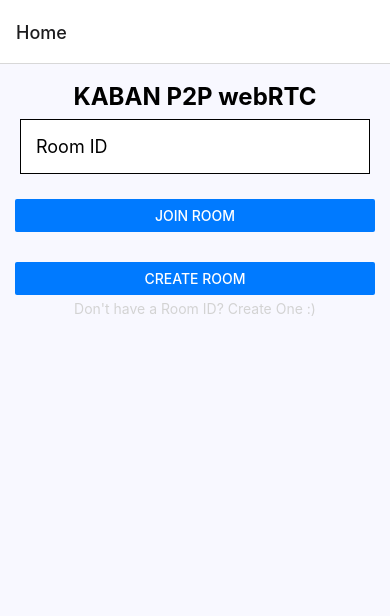
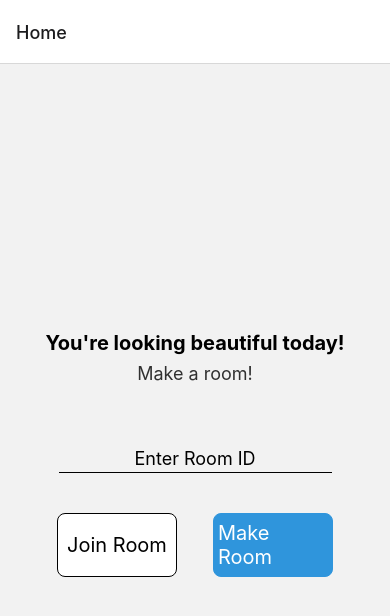
Before and after one commit to cuteWarmFrog/p2p-chat, a React Native app in the folder Mobile/: screen /Home in a window 390 px wide. Shown: the top 616 px of the page. Built offline with nearby package versions, Linux system fonts and the light colour scheme.

Commit message:
new layout, render of multiple streams in progress

```diff
--- /dev/null
+++ b/Mobile/scr/components/CameraModule.js
@@ -0,0 +1,62 @@
+import React, {useState, useEffect} from 'react';
+import {
+    Platform,
+    StyleSheet,
+    TouchableOpacity,
+    View
+} from 'react-native';
+import {
+    Text,
+} from './Themed';
+
+// import {FontAwesome5} from '@expo/vector-icons';
+import { FontAwesomeIcon,  } from '@fortawesome/react-native-fontawesome'
+import {RTCView} from "react-native-webrtc";
+
+export default function CameraModule(props) {
+    const [hasPermission, setHasPermission] = useState(null);
+    // const [type, setType] = useState(Camera.Constants.Type.front);
+    const { stream, isMy } = props;
+
+    return (
+        <View style={styles.camera}>
+            {isMy && <TouchableOpacity style={styles.button}>
+                <View style={styles.buttonContainer}>
+                    {/*<FontAwesomeIcon icon="airbnb" size={18} color="white"/>*/}
+                    {/*<FontAwesomeIcon icon={"facebook"} />*/}
+                    <Text style={{color: 'red', zIndex: 11}}>Rotate</Text>
+                </View>
+            </TouchableOpacity>}
+            <RTCView style={styles.camera} streamURL={stream.toURL()} />
+
+        </View>
+    );
+}
+
+const styles = StyleSheet.create({
+    container: {
+        // alignItems: 'center',
+        // justifyContent: 'center',
+    },
+    camera: {
+        // flex: Platform.OS === 'ios' ? 1 : 0,
+        // height: Platform.OS === 'ios' ? 'auto' : '100%',
+        height: "50%",
+        width: '100%',
+        padding: 10,
+        flexDirection: 'row-reverse',
+        justifyContent: 'flex-end',
+        alignItems: 'flex-end'
+    },
+    buttonContainer: {
+        backgroundColor: 'rgba(0,0,0,0.4)',
+        width: 35,
+        height: 35,
+        borderRadius: 20,
+        justifyContent: 'center',
+        alignItems: 'center',
+        position: 'absolute',
+        left: 10,
+        top: 10
+    }
+});
--- /dev/null
+++ b/Mobile/scr/components/Themed.js
@@ -0,0 +1,110 @@
+/**
+ * Learn more about Light and Dark modes:
+ * https://docs.expo.io/guides/color-schemes/
+ */
+
+import * as React from 'react';
+import {
+    Text as DefaultText,
+    View as DefaultView,
+    TextInput as DefaultTexInput,
+    TouchableOpacity as DefaultButton,
+    StyleSheet
+} from 'react-native';
+
+import Colors from '../constants/Colors';
+import { useColorScheme } from 'react-native';
+
+export function useThemeColor(
+    props,
+    colorName
+) {
+    const theme = useColorScheme();
+    const colorFromProps = props[theme];
+
+    if (colorFromProps) {
+        return colorFromProps;
+    } else {
+        return Colors[theme][colorName];
+    }
+}
+
+export function Text(props) {
+    const {style, lightColor, darkColor, ...otherProps} = props;
+    const color = useThemeColor({ light: lightColor, dark: darkColor }, 'text');
+
+    return <DefaultText style={[{color}, style]} {...otherProps} />;
+}
+
+export function View(props) {
+    const {style, lightColor, darkColor, ...otherProps} = props;
+    const backgroundColor = useThemeColor({light: lightColor, dark: darkColor}, 'background');
+
+    return <DefaultView style={[{backgroundColor}, style]} {...otherProps} />;
+}
+
+export function PrimaryButton(props) {
+    const {style, lightColor, darkColor, title, ...otherProps} = props;
+    const backgroundColor = useThemeColor({light: lightColor, dark: darkColor}, 'tint');
+    const color = useThemeColor({light: lightColor, dark: darkColor}, 'background');
+
+    return (
+        <DefaultButton style={[
+            {backgroundColor},
+            {borderColor: backgroundColor},
+            style,
+            styles.buttonContainer,
+        ]}
+                       {...otherProps}>
+            <Text style={[{color}, styles.buttonTitle]}>
+                {title}
+            </Text>
+        </DefaultButton>
+    )
+}
+
+export function SecondaryButton(props) {
+    const {style, lightColor, darkColor, title, ...otherProps} = props;
+    const backgroundColor = useThemeColor({light: lightColor, dark: darkColor}, 'background');
+    const color = useThemeColor({light: lightColor, dark: darkColor}, 'text');
+    return (
+        <DefaultButton style={[
+            {backgroundColor},
+            style,
+            styles.buttonContainer,
+            {borderColor: color}
+        ]}
+                       {...otherProps}>
+            <Text style={[{color}, styles.buttonTitle]}>
+                {title}
+            </Text>
+        </DefaultButton>
+    )
+}
+
+export function TextInput(props) {
+    const {style, placeholder, lightColor, darkColor, ...otherProps} = props;
+    const color = useThemeColor({light: lightColor, dark: darkColor}, 'text');
+    return (
+        <DefaultTexInput
+            placeholder={placeholder}
+            style={[style, {color: color}]} {...otherProps} />
+    )
+}
+
+const styles = StyleSheet.create({
+    buttonContainer: {
+        paddingHorizontal: 4,
+        paddingVertical: 8,
+        borderRadius: 8,
+        justifyContent: 'center',
+        alignItems: 'center',
+        borderWidth: 1,
+        fontWeight: 'bold',
+        height: 64,
+        width: 120
+    },
+    buttonTitle: {
+        fontSize: 20
+    }
+});
--- /dev/null
+++ b/Mobile/scr/components/VerticalPairOfStreams.js
@@ -0,0 +1,21 @@
+import React from "react";
+import CameraModule from "./CameraModule";
+import {View} from "react-native";
+
+export const VerticalPairOfStreams = ({streams}) => {
+    const {up, down, id} = streams;
+    return (
+        <View style={{
+            flexDirection: 'column',
+            borderWidth: 3,
+            borderColor: 'yellow'
+        }}>
+            <View>
+                <CameraModule stream={up}/>
+            </View>
+            <View>
+                <CameraModule isMy stream={down}/>
+            </View>
+        </View>
+    );
+}
--- a/Mobile/scr/components/VideoChat.js
+++ b/Mobile/scr/components/VideoChat.js
@@ -1,19 +1,20 @@
-import React, { useCallback } from 'react';
+import React, {useCallback} from 'react';
 
-import {ScrollView, View, StyleSheet } from 'react-native';
-import { RTCView } from "react-native-webrtc";
+import {FlatList, StyleSheet, Text, View} from 'react-native';
+import CameraModule from "./CameraModule";
+import {VerticalPairOfStreams} from "./VerticalPairOfStreams";
 
-export const VideoChat = ({myStream, remoteStreams}) => {
+export const VideoChat = ({myStream, remoteStreams, roomId}) => {
 
-    const renderStreamHalfScreen = (stream1, stream2) => {
-        console.log('renderStreamHalfScreen');
+    const renderStream = (myStream, partnerStream) => {
+        console.log('renderStream');
         return (
             <>
-                <View style={styles.streamView}>
-                    <RTCView style={styles.stream} streamURL={stream1.toURL()} />
+                <View style={styles.partnerCameraContainer}>
+                    <CameraModule stream={partnerStream}/>
                 </View>
-                <View style={styles.streamView}>
-                    <RTCView style={styles.stream} streamURL={stream2.toURL()} />
+                <View style={styles.myCameraContainer}>
+                    <CameraModule isMy stream={myStream}/>
                 </View>
             </>
         )
@@ -22,75 +23,108 @@ export const VideoChat = ({myStream, remoteStreams}) => {
     const renderStreamFullScreen = useCallback((stream) => {
         console.log('renderStreamFullScreen');
         return (
-            <>
-                <View style={styles.streamView}>
-                    <RTCView style={styles.stream} streamURL={stream.toURL()} />
-                </View>
-            </>
+            <CameraModule isMy stream={stream}/>
         )
     }, [])
 
-    //todo Лёша, нужна другая логика на свайп
-    const renderMultipleStreams = useCallback((myStream, remoteStreams) => {
-        console.log('remoteStream', remoteStreams)
+    const renderMultipleStreams = (myStream, remoteStreams) => {
+        const pairs = [];
+        const streams = [myStream, ...remoteStreams];
+        for(let i = 0; i < streams.length; i += 2) {
+            pairs.push({
+                up: streams[i],
+                down: i + 1 < streams.length ? streams[i + 1] : null,
+                id: i
+            })
+        }
+
+        console.log(pairs.length);
+
         return (
-            <ScrollView horizontal>
-                <RTCView stream={myStream.toURL()}/>
-                {remoteStreams.map((stream, i) => {
-                    return (
-                        <View key={i}>
-                            <RTCView style={styles.stream} streamURL={stream.toURL()} />
-                        </View>
-                    )
-                })}
-            </ScrollView>
+            <FlatList style={{backgroundColor: 'red', width: "100%"}}
+                horizontal
+                data={pairs}
+                renderItem={({item}) => <VerticalPairOfStreams streams={item}/>}
+                keyExtractor={(item) => item.id}
+            />
         )
-    }, []);
+    }
 
     const renderChat = () => {
-        if(!remoteStreams)
+        if (!remoteStreams)
             return null;
 
-        if(remoteStreams.length === 0) {
+        if (remoteStreams.length === 0) {
             return renderStreamFullScreen(myStream);
         }
 
-        if(remoteStreams.length === 1) {
-            return renderStreamHalfScreen(myStream, remoteStreams[0]);
+        if (remoteStreams.length === 1) {
+            return renderStream(myStream, remoteStreams[0]);
         }
 
-        if(remoteStreams.length > 1) {
+        if (remoteStreams.length > 1) {
             return renderMultipleStreams(myStream, remoteStreams);
         }
-
-
     }
 
     console.log(myStream);
     return (
-        <View style={styles.videoChat}>
+        <View style={styles.container}>
+            <View style={styles.roomCredits}>
+                <Text style={styles.roomTitle}>
+                    Your Room ID: {roomId}
+                </Text>
+            </View>
             {myStream ? renderChat() : null}
         </View>
     )
 }
 
 const styles = StyleSheet.create({
-    videoChat: {
+    container: {
         flex: 1,
-        flexDirection: 'column',
-        borderColor: "grey",
-        borderWidth: 3,
+        alignItems: 'center',
+        justifyContent: 'center',
     },
-
-    streamView: {
-        flex: 1,
-        borderColor: "red",
-        borderWidth: 3,
+    partnerCameraContainer: {},
+    roomCredits: {
+        position: 'absolute',
+        top: 0,
+        backgroundColor: 'rgba(0, 0, 0, 0.3)',
+        width: '100%',
+        zIndex: 10,
+        justifyContent: 'center',
+        alignItems: 'center',
+        paddingVertical: 16
     },
-
-    stream: {
-        width: "100%",
-        height: "100%"
+    roomTitle: {
+        fontSize: 32,
+        fontWeight: 'bold',
+        marginBottom: 8,
+        color: 'white'
     },
-
-})
+    roomSubtitle: {
+        fontSize: 24,
+        color: 'white'
+    },
+    separator: {
+        marginVertical: 30,
+        height: 1,
+        width: '80%',
+    },
+    buttonsWrapper: {
+        flexDirection: 'row',
+        justifyContent: 'space-around',
+        width: '80%'
+    },
+    myCameraContainer: {
+        position: 'absolute',
+        bottom: 20,
+        left: 20,
+        height: 180,
+        width: 110,
+        borderRadius: 10,
+        backgroundColor: 'rgba(0, 0, 0, 0.3)',
+        overflow: 'hidden',
+    }
+});
--- /dev/null
+++ b/Mobile/scr/constants/Colors.js
@@ -0,0 +1,27 @@
+const tintColorLight = '#2f95dc';
+const tintColorDark = '#fff';
+
+export default {
+  light: {
+    text: '#000',
+    background: '#fff',
+    tint: tintColorLight,
+    tabIconDefault: '#ccc',
+    tabIconSelected: tintColorLight,
+    myMessageText: 'black',
+    myMessageBackground: '#b7d9e2',
+    messageText: 'black',
+    messageBackground: 'white',
+  },
+  dark: {
+    text: '#fff',
+    background: '#000',
+    tint: tintColorDark,
+    tabIconDefault: '#ccc',
+    tabIconSelected: tintColorDark,
+    myMessageText: 'white',
+    myMessageBackground: '#3a728e',
+    messageText: 'white',
+    messageBackground: '#1f5372',
+  },
+};
--- a/Mobile/scr/screens/Chat.js
+++ b/Mobile/scr/screens/Chat.js
@@ -99,25 +99,8 @@ export const Chat = ({ route }) => {
     return (
         <VideoChat
             myStream={myStream}
-            remoteStreams={[myStream]}
+            remoteStreams={[myStream, myStream, myStream, myStream, myStream]}
+            roomId={roomId}
         />
     )
 }
-
-const styles = StyleSheet.create({
-    container: {
-        flex: 1,
-        padding: 8,
-    },
-
-    streamView: {
-        height: 330,
-        borderColor: "grey",
-        borderWidth: 7,
-    },
-
-    baseText: {
-      fontSize: 18,
-      color: 'black'
-    }
-})
--- a/Mobile/scr/screens/Home.js
+++ b/Mobile/scr/screens/Home.js
@@ -1,6 +1,7 @@
 import React, { useState } from 'react';
 import { Text, View, Button, TextInput, StyleSheet } from 'react-native';
 import { useNavigation } from '@react-navigation/native';
+import {PrimaryButton, SecondaryButton} from "../components/Themed";
 
 
 const BLUE = "#007AFF";
@@ -14,7 +15,7 @@ export const Home = () => {
     // Generating random room id for the initiating peer
     const generateID = () => {
         let result = '';
-        const characters = 'ABCDEFGHIJKLMNOPQRSTUVWXYZabcdefghijklmnopqrstuvwxyz0123456789';
+        const characters = 'abcdefghjkmnpqrstuvwxyz123456789';
         let charactersLength = characters.length;
         for (let i = 0; i < LENGTH; i++) {
             result += characters.charAt(Math.floor(Math.random() * charactersLength));
@@ -39,64 +40,57 @@ export const Home = () => {
 
     return (
         <View style={styles.container}>
-            <View style={styles.inputContainer}>
-                <Text style={{ alignSelf: 'center', fontSize: 24, margin: 8, fontWeight: 'bold' }}>KABAN P2P webRTC</Text>
-                <TextInput
-                    placeholder="Room ID"
-                    selectionColor="#DDD"
-                    onChangeText={(text) => setRoomId(text)}
-                    style={styles.textInput}
-                />
-            </View>
-            <View style={styles.buttonContainer}>
-                <Button
-                    color='#007AFF'
-                    onPress={handleSubmit}
-                    title="Join Room"
-                />
-            </View>
-            <View style={styles.buttonContainer}>
-                <Button
-                    color='#007AFF'
-                    onPress={handleCreateSubmit}
-                    title="Create Room"
-                />
-                <Text style={styles.textStyle}>Don't have a Room ID? Create One :)</Text>
+            <Text style={styles.title}>You're looking beautiful today!</Text>
+            <Text style={styles.subtitle}>Make a room!</Text>
+            <View style={styles.separator} lightColor="#eee" darkColor="rgba(255,255,255,0.1)" />
+            <TextInput
+                placeholder="Enter Room ID"
+                onChangeText={ (text) => setRoomId(text)}
+                style={ styles.textInput }
+            />
+
+            <View style={styles.buttonsWrapper}>
+                <SecondaryButton title='Join Room' onPress={ handleSubmit } />
+                <PrimaryButton title='Make Room' onPress={ handleCreateSubmit } />
             </View>
         </View>
     )
 }
 
+
 const styles = StyleSheet.create({
     container: {
         flex: 1,
-        backgroundColor: '#F8F8FF',
+        alignItems: 'center',
+        justifyContent: 'center',
+    },
+    title: {
+        fontSize: 20,
+        fontWeight: 'bold',
+        marginBottom: 8
+    },
+    subtitle: {
+        fontSize: 18,
+        fontWeight: 'normal',
+        opacity: 0.8
+    },
+    separator: {
+        marginVertical: 30,
+        height: 1,
+        width: '80%',
     },
     textInput: {
-        height: 55,
-        paddingLeft: 15,
-        paddingRight: 15,
+        width: '70%',
+        paddingVertical: 3,
+        paddingHorizontal: 40,
+        textAlign: 'center',
         fontSize: 18,
-        backgroundColor: '#fff',
-        borderWidth: .5,
+        marginBottom: 40,
+        borderBottomWidth: 1,
     },
-    inputContainer: {
-        paddingLeft: 10,
-        paddingRight: 10,
-        margin: 10,
-    },
-    buttonContainer: {
-        padding: 15,
-    },
-    textStyle: {
-        alignSelf: 'center',
-        color: '#D3D3D3',
-        marginTop: 5,
-    },
-    errorStyle: {
-        alignSelf: 'center',
-        color: '#ff0000',
-        marginBottom: 5,
-        fontSize: 12,
+    buttonsWrapper: {
+        flexDirection: 'row',
+        justifyContent: 'space-around',
+        width: '80%'
     }
 });
```
Also changed, not shown: Mobile/package.json (+6 -2 lines), Mobile/scr/constants/Layout.js (added, +12 -0 lines), Mobile/scr/screens/MakeRoomScreen.js (added, +86 -0 lines), 1 other file (tests, documents, lock files or other folders).
